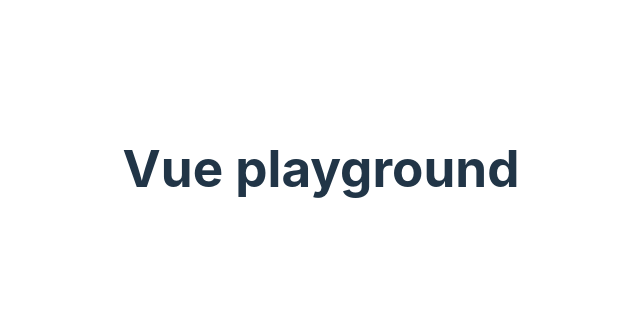
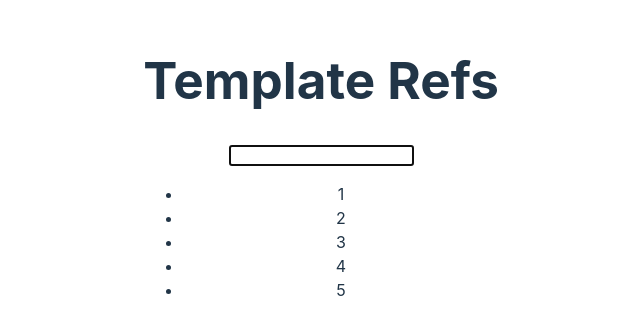
Before and after one commit to Supreme-Zungula/vue-3-playground, a Vue app: page / in a window 1280 px wide. Shown: the part 232-566 px from the top of the page, without its empty margins (319-959 px from the left). Built offline with nearby package versions, Linux system fonts and the light colour scheme.

Commit message:
Template refs example

```diff
--- a/src/App.vue
+++ b/src/App.vue
@@ -1,12 +1,24 @@
+<template>
+  <div>
+    <h1>Template Refs</h1>
+    <input type="text" ref="inputRef">
+    <ul>
+      <li v-for="(item, index) in list" :key="index" ref="itemRefs">{{ item }}</li>
+    </ul>
+  </div>
+</template>
 <script setup>
+import { onMounted, ref } from 'vue';
+
+const inputRef = ref(null)
+const itemRefs = ref([])
+const list = ref([1, 2, 3, 4, 5])
+
+onMounted(() => {
+  inputRef.value.focus();
+  console.log(itemRefs.value);
+})
 </script>
 
-<template>
-  <div>
-    <h1>Vue playground</h1>
-  </div>
-</template>
-
 <style scoped>
-
 </style>
```
